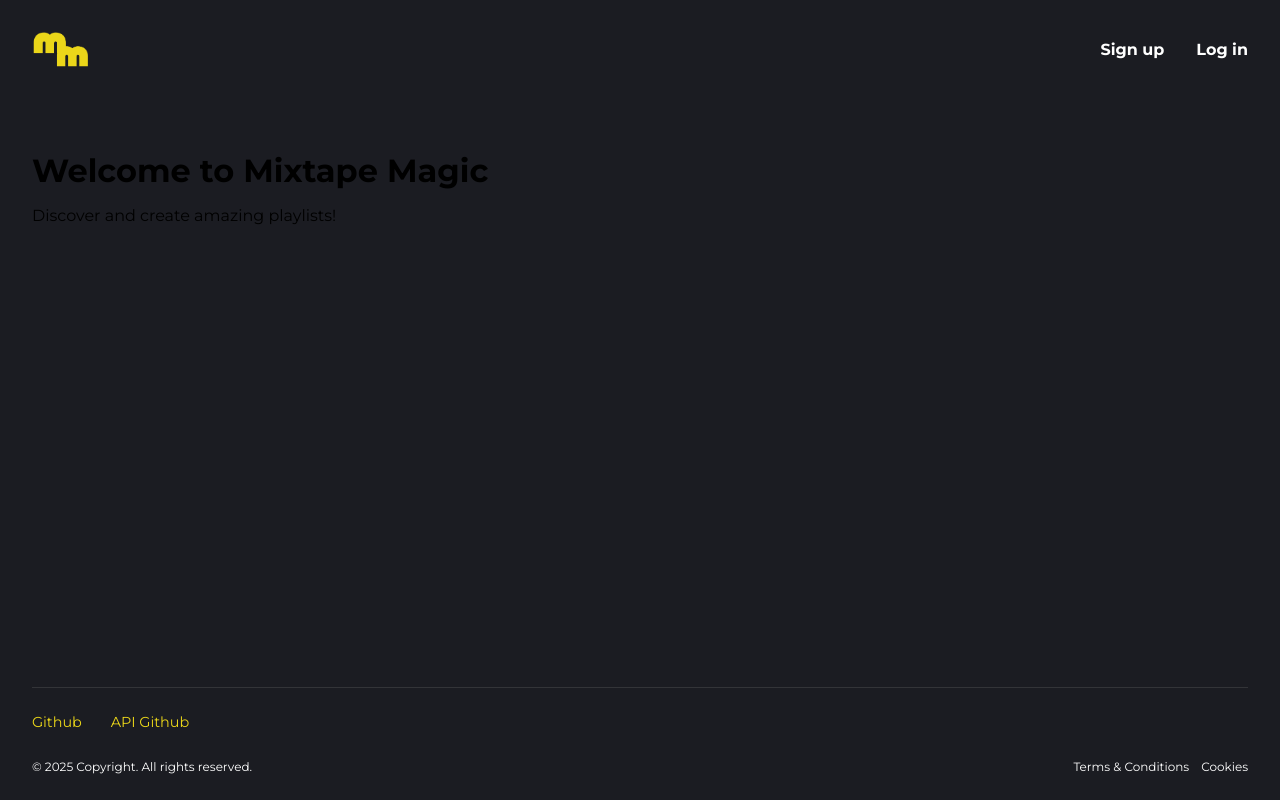
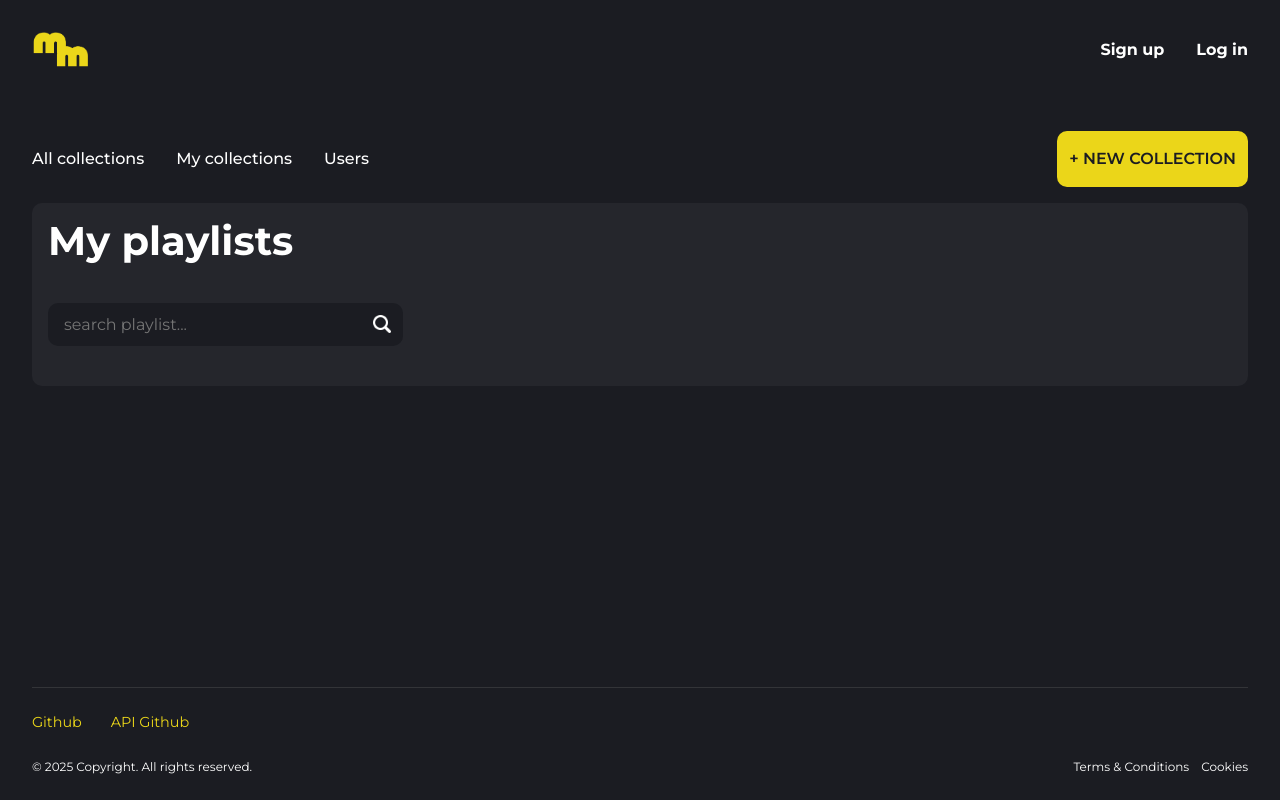
Before and after one commit to technative-academy/Mixtape-Magic, a React (Vite) app: page /myplaylists in a window 1280 px wide. Built offline with nearby package versions, Linux system fonts and the light colour scheme; no server answers.

Commit message:
Added links to the user, 'my playlist' page and 'add playlist' page to the website

```diff
--- a/src/components/ui/main/Main.jsx
+++ b/src/components/ui/main/Main.jsx
@@ -5,7 +5,7 @@ import PlaylistNav from '../playlistNav/PlaylistNav'
 
 function Main() {
     return (
-        <main className>
+        <main>
             <PlaylistNav />
             <section className={styles.main}>
                 <h1>Dashboard</h1>
--- a/src/components/ui/playlistNav/PlaylistNav.jsx
+++ b/src/components/ui/playlistNav/PlaylistNav.jsx
@@ -2,7 +2,7 @@ import styles from './playlistnav.module.css'
 import { NavLink } from 'react-router-dom'
 
 function PlaylistNav() {
-    const isLoggedIn = false
+    const isLoggedIn = true
 
     const links = []
 
@@ -17,7 +17,14 @@ function PlaylistNav() {
             <NavLink to="/">All collections</NavLink>
 
             {links.map((link) => (
-                <NavLink to={link.url}>{link.label}</NavLink>
+                <NavLink
+                    to={link.url}
+                    className={({ isActive }) =>
+                        isActive ? 'active-link' : 'no'
+                    }
+                >
+                    {link.label}
+                </NavLink>
             ))}
         </div>
     )
--- a/src/components/ui/playlistNav/playlistnav.module.css
+++ b/src/components/ui/playlistNav/playlistnav.module.css
@@ -43,4 +43,19 @@
         font-weight: 600;
         text-transform: uppercase;
     }
+
+    .active-link {
+        color: var(--clr-accent);
+
+        &::after {
+            content: '';
+            position: absolute;
+            bottom: -5px;
+            left: 0;
+            width: 100%;
+            height: 4px;
+            border-radius: var(--border-radius);
+            background-color: var(--clr-accent);
+        }
+    }
 }
--- a/src/slices/playlistSlice.js
+++ b/src/slices/playlistSlice.js
@@ -1,8 +1,7 @@
 import { createSlice, createAsyncThunk } from '@reduxjs/toolkit'
-const API_URL = 'http://localhost:3001/api/playlists'
 
 // API env
-// const API_URL = `${import.meta.env.VITE_API_URL}/api/playlists`
+const API_URL = `${import.meta.env.VITE_API_URL}/api/playlists`
 
 export const fetchPlaylists = createAsyncThunk(
     'playlists/fetchPlaylists',
--- a/src/views/my-playlists/MyPlaylists.jsx
+++ b/src/views/my-playlists/MyPlaylists.jsx
@@ -1,9 +1,16 @@
-const MyPlaylists = () => {
+import styles from '../../components/ui/main/main.module.css'
+import Search from '../../components/ui/seacrh/Search'
+import PlaylistNav from '../../components/ui/playlistNav/PlaylistNav'
+
+function MyPlaylists() {
     return (
-        <div>
-            <h1>Welcome to Mixtape Magic</h1>
-            <p>Discover and create amazing playlists!</p>
-        </div>
+        <main>
+            <PlaylistNav />
+            <section className={styles.main}>
+                <h1>My playlists</h1>
+                <Search />
+            </section>
+        </main>
     )
 }
 export default MyPlaylists
--- a/src/views/users/Users.jsx
+++ b/src/views/users/Users.jsx
@@ -1,9 +1,15 @@
-const Users = () => {
+import styles from '../../components/ui/main/main.module.css'
+import Search from '../../components/ui/seacrh/Search'
+import PlaylistNav from '../../components/ui/playlistNav/PlaylistNav'
+
+function Users() {
     return (
-        <div>
-            <h1>Welcome to Mixtape Magic</h1>
-            <p>Discover and create amazing playlists!</p>
-        </div>
+        <main>
+            <PlaylistNav />
+            <section className={styles.main}>
+                <h1>Users</h1>
+            </section>
+        </main>
     )
 }
 export default Users
```
